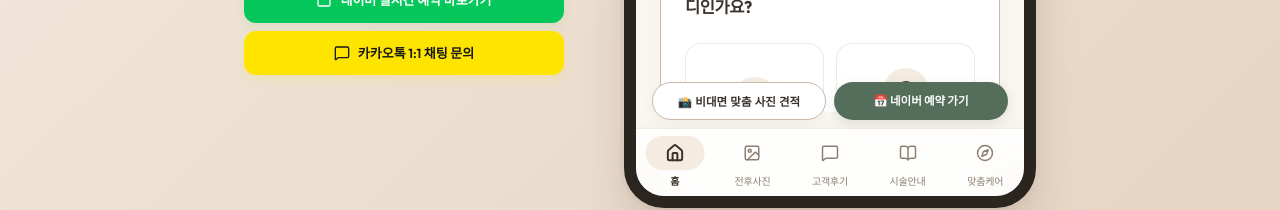
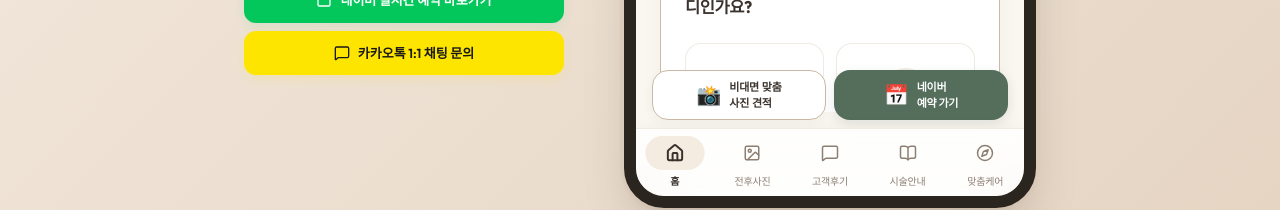
Before and after one commit to seojeongju/smp-studio, a React (Vite) app: page /#home in a window 1280 px wide. Shown: the part 652-862 px from the top of the page. Built offline with nearby package versions, Linux system fonts and the light colour scheme.

Commit message:
feat: quickbar buttons two-line layout with icon emoji for better proportions

```diff
--- a/src/App.tsx
+++ b/src/App.tsx
@@ -497,15 +497,23 @@
               onClick={openConsulting}
               className="quickbar-btn consulting"
             >
-              📸 비대면 맞춤 사진 견적
+              <span className="quickbar-icon">📸</span>
+              <span className="quickbar-text">
+                <span>비대면 맞춤</span>
+                <span>사진 견적</span>
+              </span>
             </button>
             <a
-              href="https://booking.naver.com" // 예시용
+              href="https://booking.naver.com"
               target="_blank"
               rel="noopener noreferrer"
               className="quickbar-btn naver"
             >
-              📅 네이버 예약 가기
+              <span className="quickbar-icon">📅</span>
+              <span className="quickbar-text">
+                <span>네이버</span>
+                <span>예약 가기</span>
+              </span>
             </a>
           </div>
         </div>
--- a/src/index.css
+++ b/src/index.css
@@ -319,23 +319,46 @@
   }
 }
 
-/* 슬림 퀵바 버튼 스타일 */
+/* 슬림 퀵바 버튼 스타일 (2줄 텍스트 구조) */
 .quickbar-btn {
   display: inline-flex;
   align-items: center;
   justify-content: center;
   flex: 1;
-  height: 38px; /* 버튼 높이 콤팩트화 */
-  padding: 0 14px;
-  border-radius: 19px; /* 알약 형태 */
+  min-height: 50px; /* 2줄 텍스트를 위해 높이 확장 */
+  padding: 8px 12px;
+  border-radius: 16px; /* 2줄에 맞는 살짝 덜 둥근 형태 */
   font-size: 11.5px;
   font-weight: 700;
   border: 1px solid transparent;
   cursor: pointer;
   transition: var(--transition-spring);
   text-decoration: none;
-  gap: 5px;
+  gap: 8px;
   user-select: none;
+}
+
+/* 버튼 내 이모지 아이콘 */
+.quickbar-icon {
+  font-size: 20px;
+  line-height: 1;
+  flex-shrink: 0;
+}
+
+/* 버튼 내 2줄 텍스트 래퍼 */
+.quickbar-text {
+  display: flex;
+  flex-direction: column;
+  align-items: flex-start;
+  gap: 1px;
+  line-height: 1.3;
+}
+
+.quickbar-text span {
+  display: block;
+  font-size: 11px;
+  font-weight: 700;
+  letter-spacing: -0.2px;
 }
 
 /* 1:1 사진 견적: 웜베이지 테마와 호응하는 에크루 화이트 & 소프트 차콜 보더 */
```
